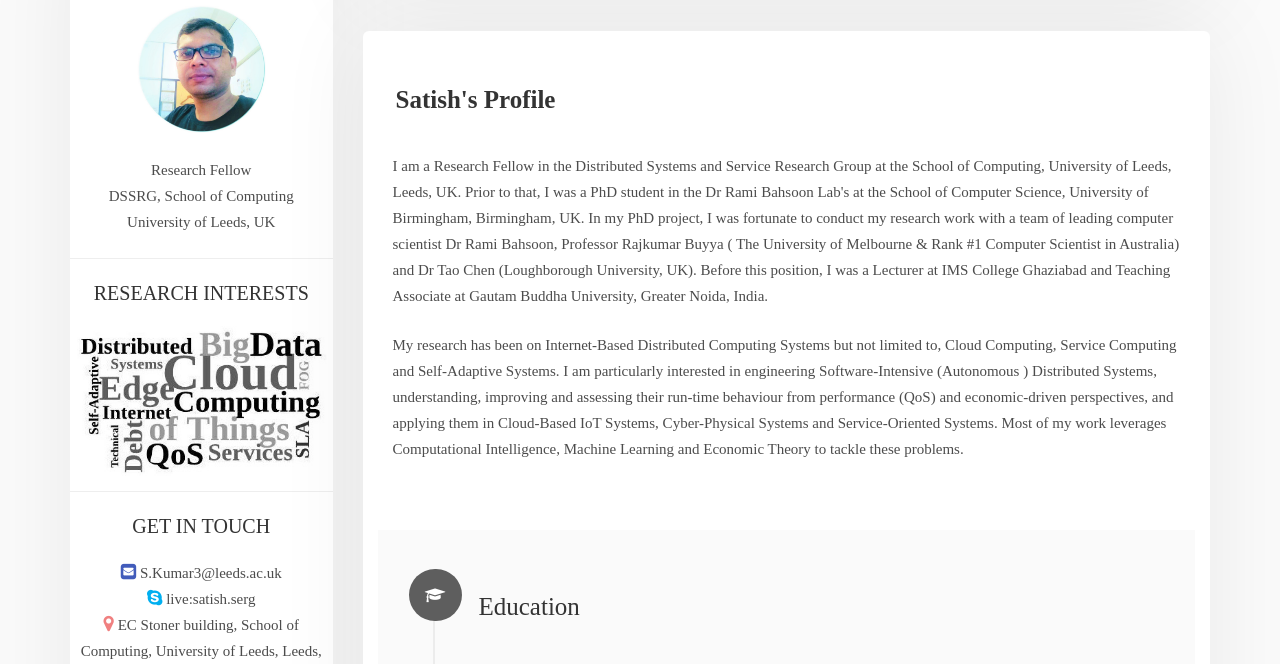
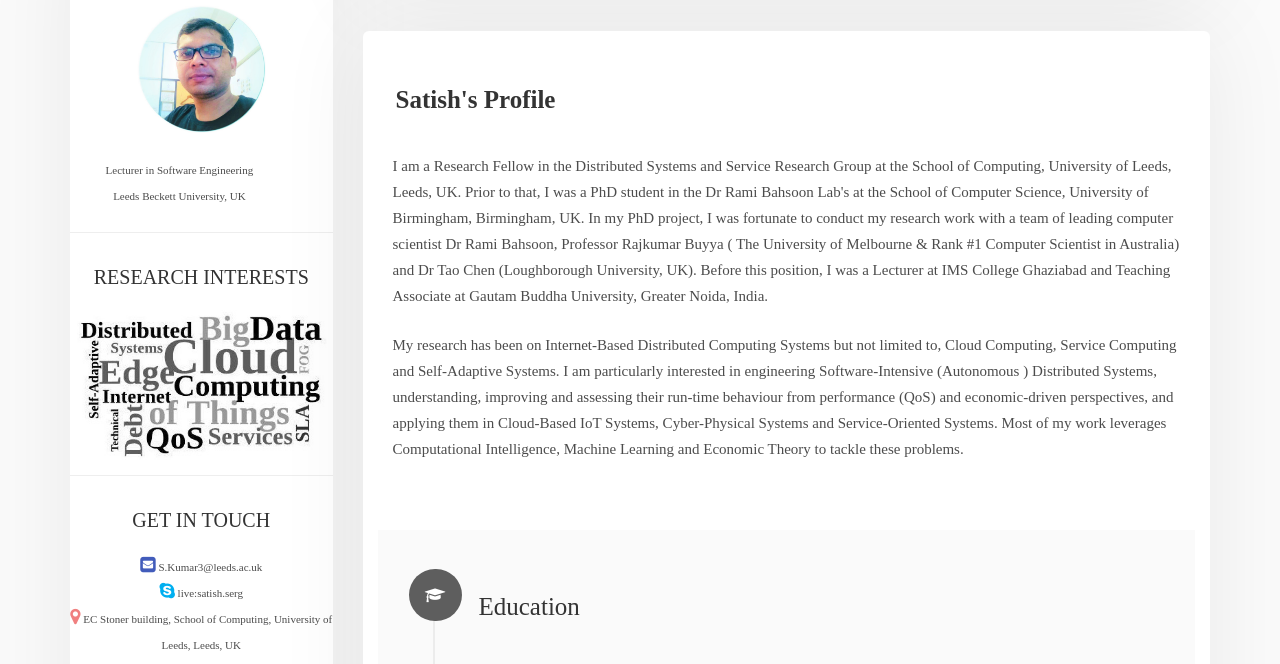
Before and after one commit to kumar-satish/kumar-satish.github.io, a plain HTML site: page profile.html in a window 1280 px wide. Shown: the part 136-800 px from the top of the page. Drawn offline with Linux system fonts and the light colour scheme; a web font is replaced by a local one.

Commit message:
Update profile.html
Signed-off-by: Satish Kumar <54280825+kumar-satish@users.noreply.github.com>

```diff
--- a/profile.html
+++ b/profile.html
@@ -179,6 +179,7 @@
 
 .pt{
     text-align: center;
+    font-size: 11px
 }
     </style>
 
@@ -229,14 +230,13 @@ font-family: 'Exo 2', sans-serif; font-family: 'Ubuntu', sans-serif;
 <li><p><span>Email:</span> satish.serg@gmail.com</p></li>
 
 </ul>-->
-        <div class="col-md-12">
-             <p class="pt">Research Fellow<br>
-                            DSSRG, School of Computing<br>
-                            University of Leeds, UK
+        <div class="col-md-10">
+                        <p class="pt">Lecturer in Software Engineering<br>
+                            Leeds Beckett University, UK
                         </p><br></div><hr><br>
 
             <div>
-                  <h6 class="pt">RESEARCH INTERESTS</h1><br>
+                  <h3 align="center">RESEARCH INTERESTS</h3><br>
 
 
                     <img src="./images/ResIntr.jpeg" alt="" width="250" height="150"
@@ -248,7 +248,7 @@ font-family: 'Exo 2', sans-serif; font-family: 'Ubuntu', sans-serif;
            <div><br><br>
 
             <hr><br>
-            <h6 class="pt">GET IN TOUCH<br></h6><br>
+            <h3 align="center">GET IN TOUCH</h3><br>
             <!-- <h2>Get in Touch</h2>					 -->
             <p class="pt">
                 <strong><i class="fa fa-envelope-square" style="font-size:18px;color:#425cbb"></i> </strong>
```
